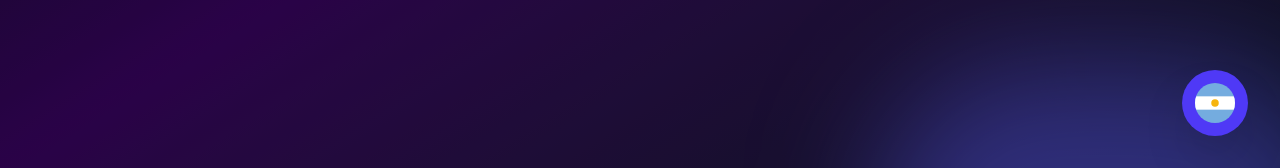
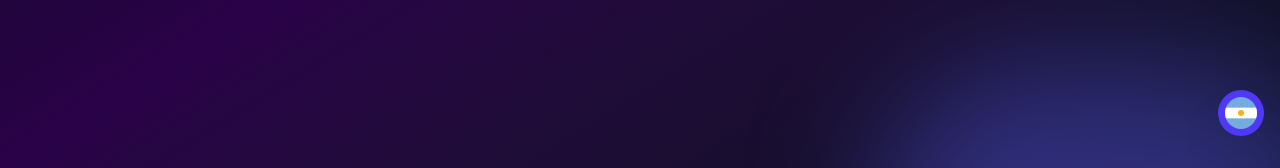
Before and after one commit to GzaJai/portfoliov2, a React (Vite) app: page / in a window 1280 px wide. Shown: the part 632-800 px from the top of the page. Built offline with nearby package versions, Linux system fonts and the light colour scheme.

Commit message:
fixing size

```diff
--- a/src/components/ScrollToTop.jsx
+++ b/src/components/ScrollToTop.jsx
@@ -22,10 +22,10 @@ const ScrollToTop = ({ isVisible }) => {
                     whileHover={{ scale: 1.1 }}
                     whileTap={{ scale: 0.9 }}
                     onClick={scrollToTop}
-                    className="fixed bottom-8 left-8 z-9999 p-2 bg-indigo-600 hover:bg-indigo-500 text-white rounded-full shadow-2xl backdrop-blur-sm border border-indigo-400/30"
+                    className="fixed bottom-8 left-4 z-9999 p-1 bg-indigo-600 hover:bg-indigo-500 text-white rounded-full shadow-2xl backdrop-blur-sm border border-indigo-400/30"
                     aria-label="Scroll to top"
                 >
-                <CircleArrowUp width={48} height={48} stroke={'#FFFFFF'} strokeWidth={1.5} />
+                <CircleArrowUp width={40} height={40} stroke={'#FFFFFF'} strokeWidth={2} />
                 </motion.button>
             )}
         </AnimatePresence>
--- a/src/components/TranslationBtn.jsx
+++ b/src/components/TranslationBtn.jsx
@@ -23,8 +23,8 @@ const TranslationBtn = () => {
     }
 
   return (
-    <button onClick={handleLngSwitch} className="fixed bottom-8 right-8 z-9999 p-3 bg-indigo-600 hover:bg-indigo-500 text-white rounded-full shadow-2xl backdrop-blur-sm border border-indigo-400/30">
-        { currentLng=="es"&&<ArgentinaFlag width={40} height={40} />}
+    <button onClick={handleLngSwitch} className="fixed bottom-8 right-4 z-9999 p-1.5 bg-indigo-600 hover:bg-indigo-500 text-white rounded-full shadow-2xl backdrop-blur-sm border border-indigo-400/30">
+        { currentLng=="es"&&<ArgentinaFlag width={32} height={32} />}
         { currentLng=="en"&&<UkFlag width={40} height={40} />}
     </button>
   )
```
